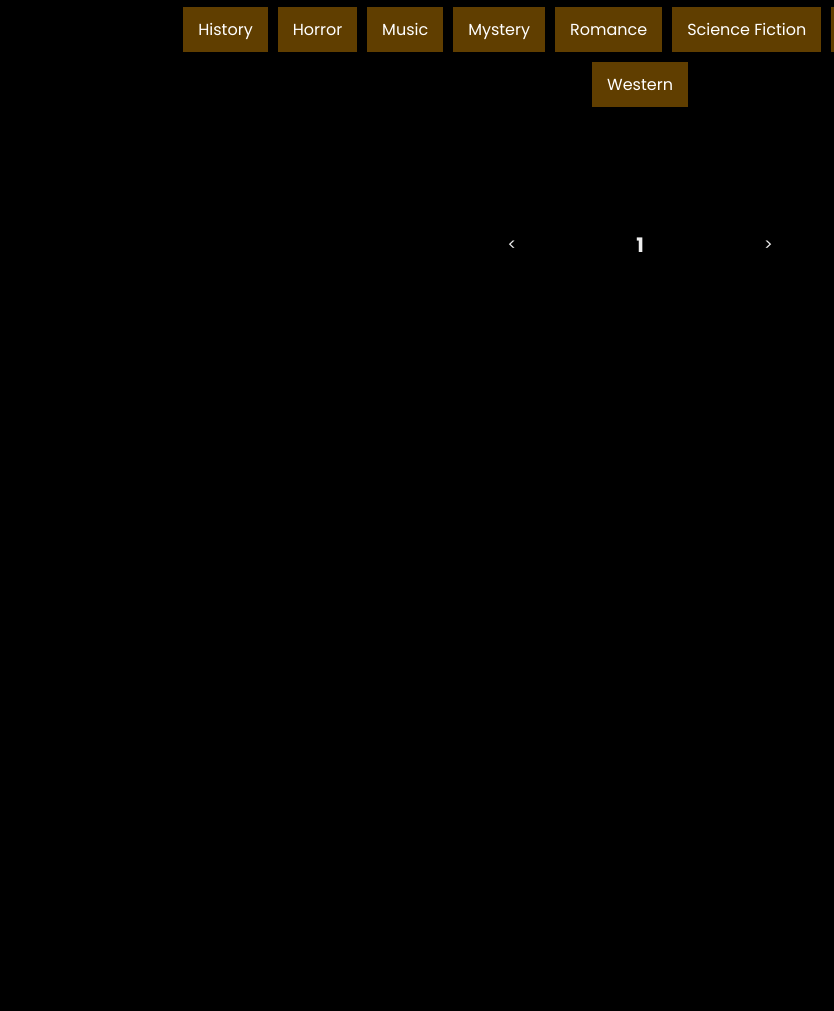
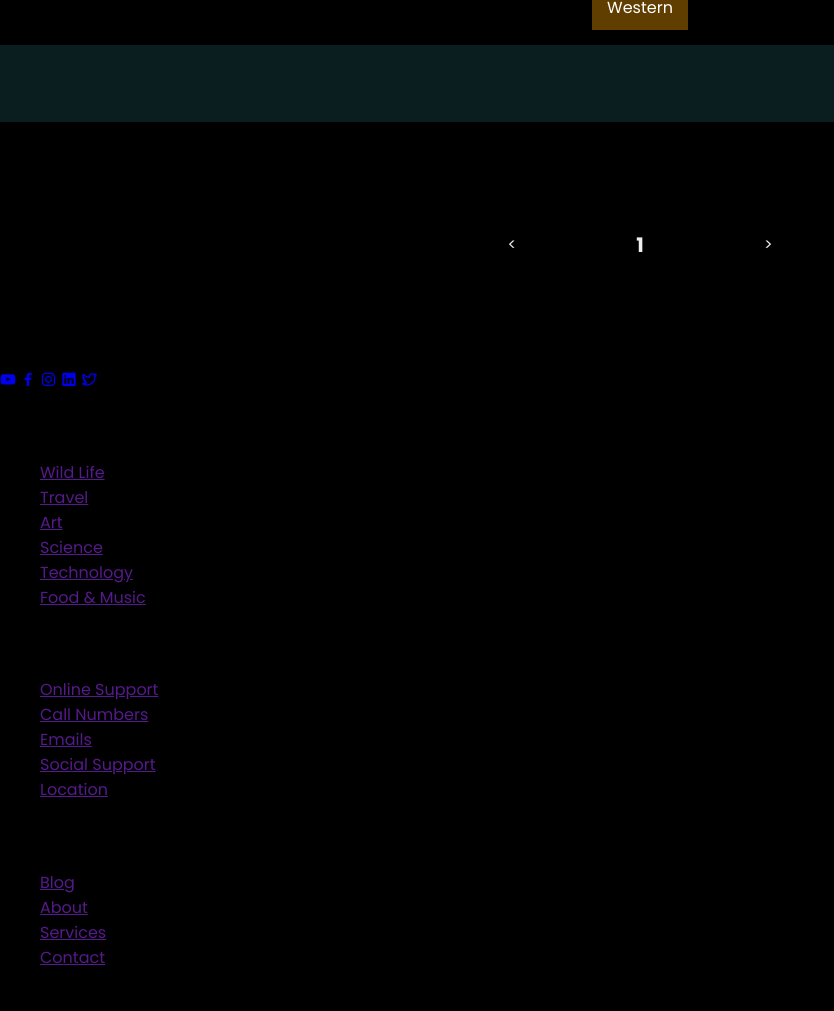
Before and after one commit to Om-Suryawanshi/movie-website, a plain HTML site: page index.html in a window 1280 px wide. Shown: the part 140-1151 px from the top of the page, without its empty margins (0-834 px from the left). Before the commit the page ends 800 px from the top, so only its background shows below. Drawn offline with nearby package versions, Linux system fonts and the light colour scheme; no server answers.

Commit message:
Update index.html

```diff
--- a/index.html
+++ b/index.html
@@ -5,17 +5,69 @@
         <meta name="viewport" content="width=device-width, initial-scale=1.0">
         <link rel="stylesheet" href="style.css">
         <title>Movie Rateing</title>
+    <!-- Icon Scout CDN -->
+    <link rel="stylesheet" href="https://unicons.iconscout.com/release/v4.0.0/css/line.css">
+    <!--Fonts Montserrat-->
+    <link rel="preconnect" href="https://fonts.googleapis.com">
+    <link rel="preconnect" href="https://fonts.gstatic.com" crossorigin>
+    <link href="https://fonts.googleapis.com/css2?family=Montserrat:wght@300;400;500;600;700;800;900&display=swap"
+        rel="stylesheet">
     </head>
     <body>
-        <header>
-            <form id="form">
-                <input type="text" placeholder="SEARCH" id="search" class="search">
-            </form>
-            <a href="index.html" id="btn" class="btn">Home</a>
-            <!--<div class="container">
-                <a href="index.html" id="btn" class="btn">Home</a>
-            </div>-->
-        </header>
+        <!--<header>
+            <div class="container nav__container">
+                <a href="index.html" class="nav__logo">Blog</a>
+                <ul class="nav__items">
+                    <li><a href="blog.html">Blog</a></li>
+                    <li><a href="about.html">About</a></li>
+                    <li><a href="services.html">Services</a></li>
+                    <li><a href="contact.html">Contact</a></li>
+                    <li><a href="signin.html">Sign In</a></li>
+                    <li class="nav__profile">
+                        <div class="avatar">
+                            <img src="./assets/avatar1.jpg">
+                        </div>
+                        <ul>
+                            <li><a href="dashboard.html">Dashboard</a></li>
+                            <li><a href="signin.html">Logout</a></li>
+                        </ul>
+                    </li>
+                </ul>
+                <button id="open__nav-btn"><i class="uil uil-bars"></i></button>
+                <button id="close__nav-btn"><i class="uil uil-multiply"></i></button>
+            </div>
+        </header>-->
+
+
+<!--
+        <nav>
+            <div class="container nav__container">
+                <a href="index.html" class="nav__logo">Blog</a>
+                <ul class="nav__items">
+                    <li><a href="blog.html">Blog</a></li>
+                    <form id="form">
+                        <input type="text" placeholder="SEARCH" id="search" class="search">
+                    </form>
+                    <li><a href="about.html">About</a></li>
+                     <li><a href="services.html">Services</a></li> -->
+                    <!--<li><a href="contact.html">Contact</a></li>
+                    <li><a href="signin.html">Sign In</a></li>
+                    <li class="nav__profile">
+                        <div class="avatar">
+                            <img src="./assets/avatar1.jpg">
+                        </div>
+                        <ul>
+                            <li><a href="dashboard.html">Dashboard</a></li>
+                            <li><a href="signin.html">Logout</a></li>
+                        </ul>
+                    </li> -->
+               <!-- </ul>
+                <button id="open__nav-btn"><i class="uil uil-bars"></i></button>
+                <button id="close__nav-btn"><i class="uil uil-multiply"></i></button>
+            </div>
+        </nav>
+     -->
+
         <div id="tags">
           <!--  <div class="tag">Action</div>
             <div class="tag">Adventure</div>
@@ -38,6 +90,16 @@
             <div class="tag">Western</div>  --> <!-- In Js -->
         </div>
 
+        <header>
+            <form id="form">
+                <input type="text" placeholder="SEARCH" id="search" class="search" autocomplete="off">
+            </form>
+            <!--<a href="index.html" id="btn" class="btn">Home</a>-->
+            <!--<div class="container">
+                <a href="index.html" id="btn" class="btn">Home</a>
+            </div>-->
+        </header>
+
         <div id="myNav" class="overlay">
 
             <!-- Button to close the overlay navigation -->
@@ -46,9 +108,9 @@
             <!-- Overlay content -->
             <div class="overlay-content" id="overlay-content"></div>
 
-          <!--  <a href="javascript:void(0)" class="arrow left-arrow" id="left-arrow">&#8656;</a>
+            <a href="javascript:void(0)" class="aarrow left-arrow" id="left-arrow">&#8656;</a>
 
-            <a href="javascript:void(0)" class="arrow right-arrow" id="right-arrow" >&#8658;</a>-->
+            <a href="javascript:void(0)" class="aarrow right-arrow" id="right-arrow" >&#8658;</a>
 
         </div>
 
@@ -77,6 +139,51 @@
             <div class="page" id="next">></div>
         </div>
 
+        <footer>
+            <div class="footer__socials">
+                <a href="https://youtube.com" target="_blank"><i class="uil uil-youtube"></i></a>
+                <a href="https://facebook.com" target="_blank"><i class="uil uil-facebook-f"></i></a>
+                <a href="https://instagram.com" target="_blank"><i class="uil uil-instagram"></i></a>
+                <a href="https://linkedin.com" target="_blank"><i class="uil uil-linkedin"></i></a>
+                <a href="https://twitter.com" target="_blank"><i class="uil uil-twitter-alt"></i></a>
+            </div>
+            <div class="container footer__container">
+                <article>
+                    <h4>Categorues</h4>
+                    <ul>
+                        <li><a href="">Wild Life</a></li>
+                        <li><a href="">Travel</a></li>
+                        <li><a href="">Art</a></li>
+                        <li><a href="">Science</a></li>
+                        <li><a href="">Technology</a></li>
+                        <li><a href="">Food & Music</a></li>
+                    </ul>
+                </article>
+                <article>
+                    <h4>Support</h4>
+                    <ul>
+                        <li><a href="">Online Support</a></li>
+                        <li><a href="">Call Numbers</a></li>
+                        <li><a href="">Emails</a></li>
+                        <li><a href="">Social Support</a></li>
+                        <li><a href="">Location</a></li>
+                    </ul>
+                </article>
+                <article>
+                    <h4>Perma Links</h4>
+                    <ul>
+                        <li><a href="">Blog</a></li>
+                        <li><a href="">About</a></li>
+                        <li><a href="">Services</a></li>
+                        <li><a href="">Contact</a></li>
+                    </ul>
+                </article>
+            </div>
+            <div class="footer__copyright">
+                <small>Copyright &copy; D_eFAuLT</small>
+            </div>
+        </footer>
+
         <script src="script.js"></script>
     </body>
 </html>
```
